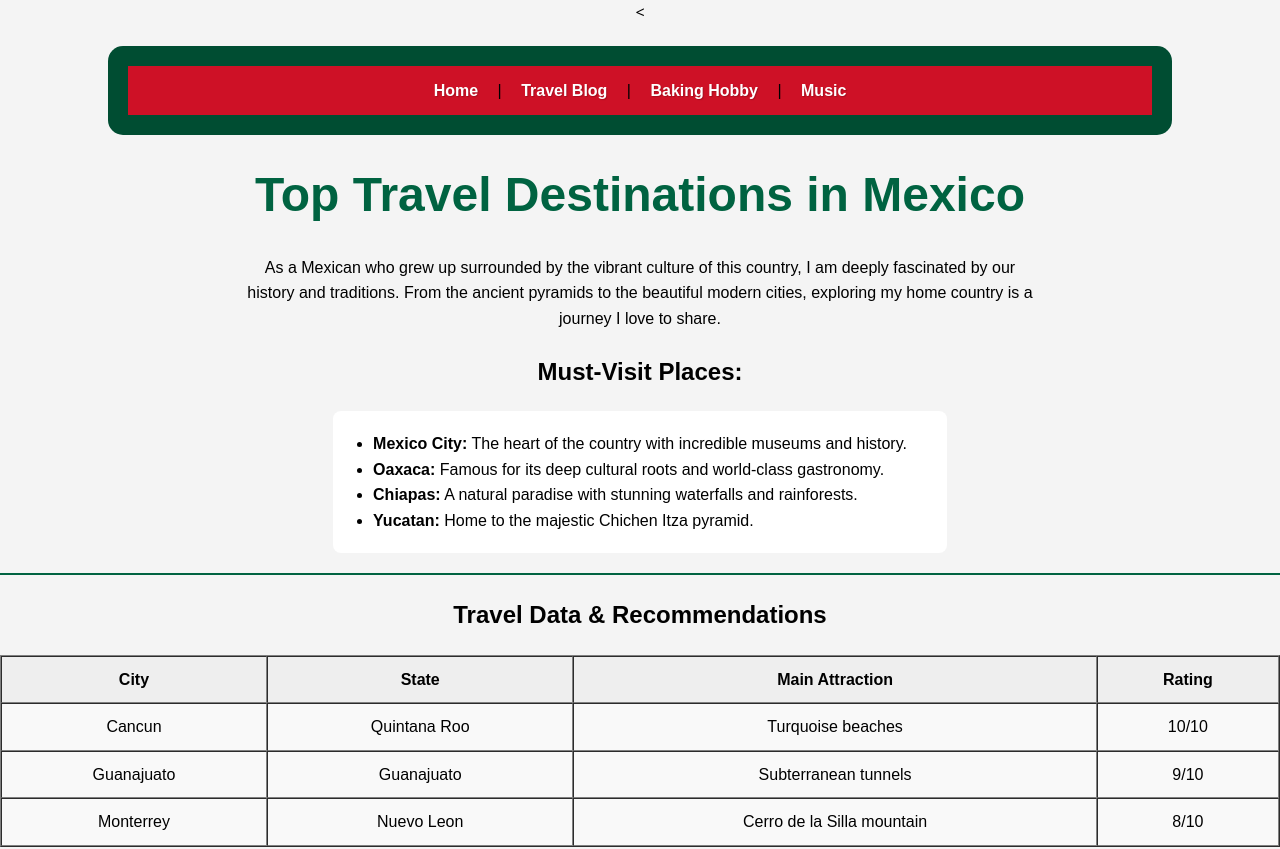
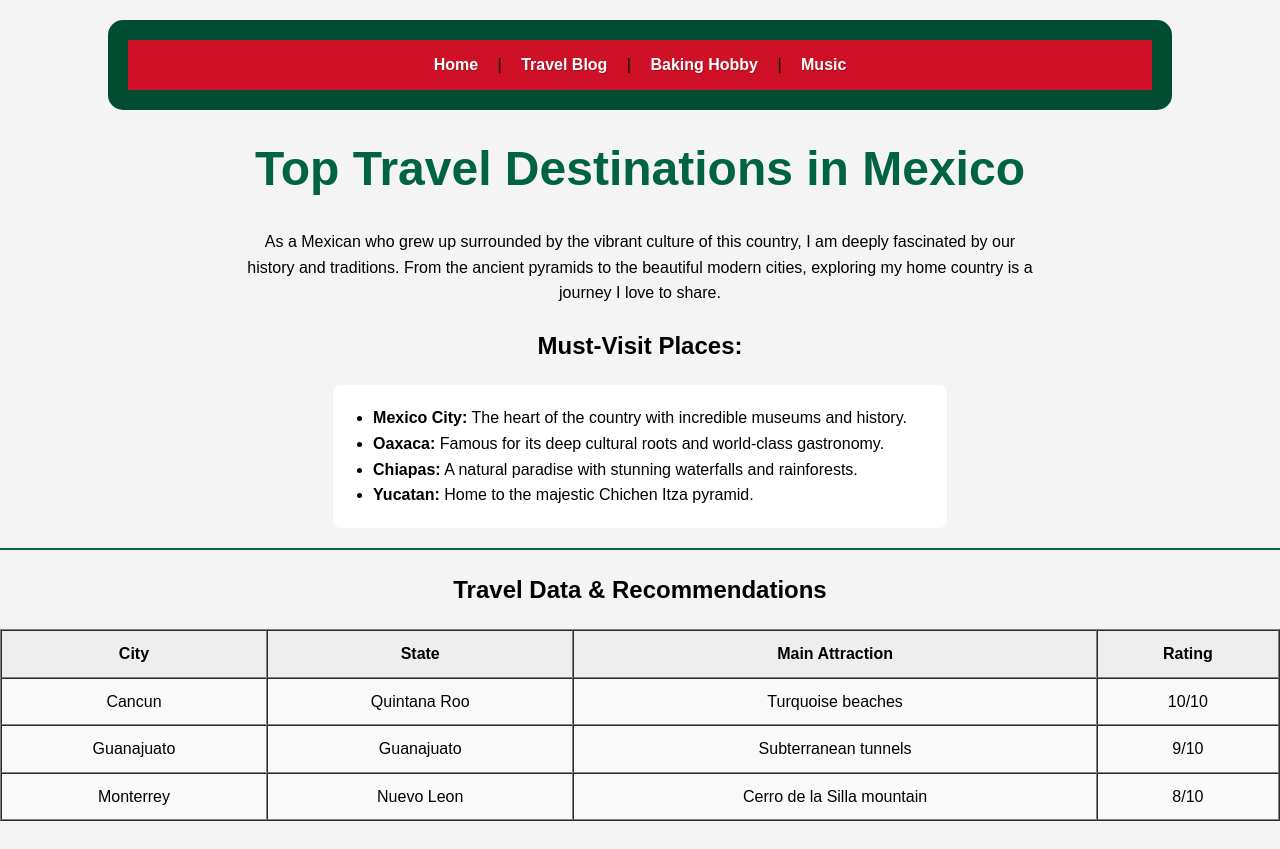
Before and after one commit to dannamtz01/dannamartinez-web-project, a plain HTML site: page html/project2.html in a window 1280 px wide. Shown: the top 849 px of the page. Drawn offline with Linux system fonts and the light colour scheme.

```diff
--- a/html/project2.html
+++ b/html/project2.html
@@ -5,7 +5,7 @@
     <title>Travel Destinations - Project 2</title>
     <link rel="stylesheet" href="../css/style.css">
 </head>
-<<body class="index-page" leftmargin="50" rightmargin="50">
+<body class="index-page" leftmargin="50" rightmargin="50">
 
     <nav>
         <table width="100%" bgcolor="#ce1126" cellpadding="10" border="0">
```
